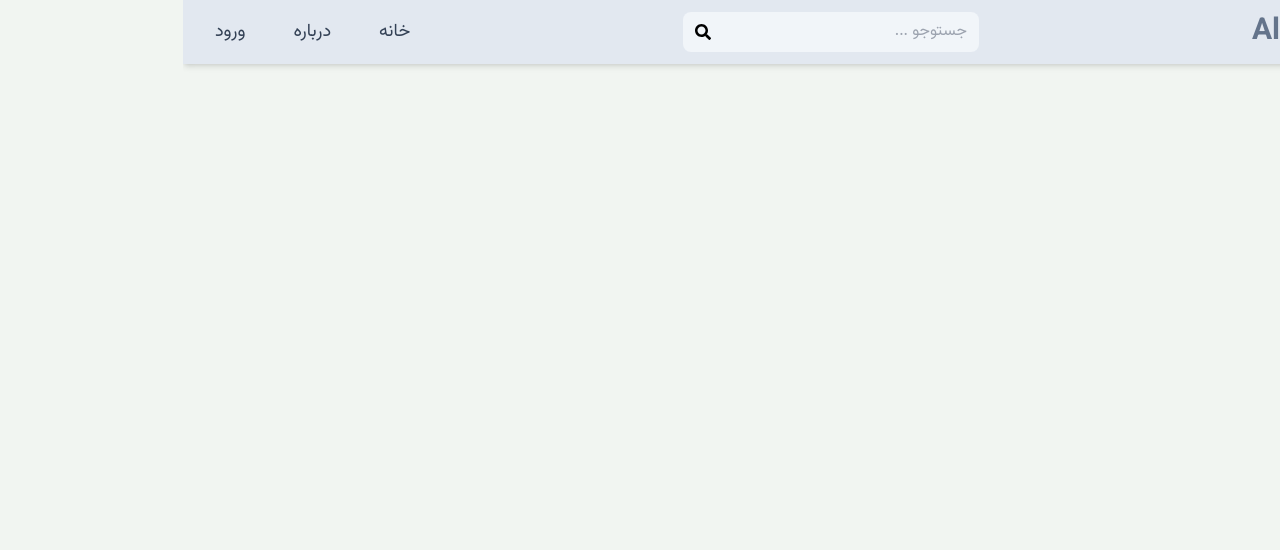
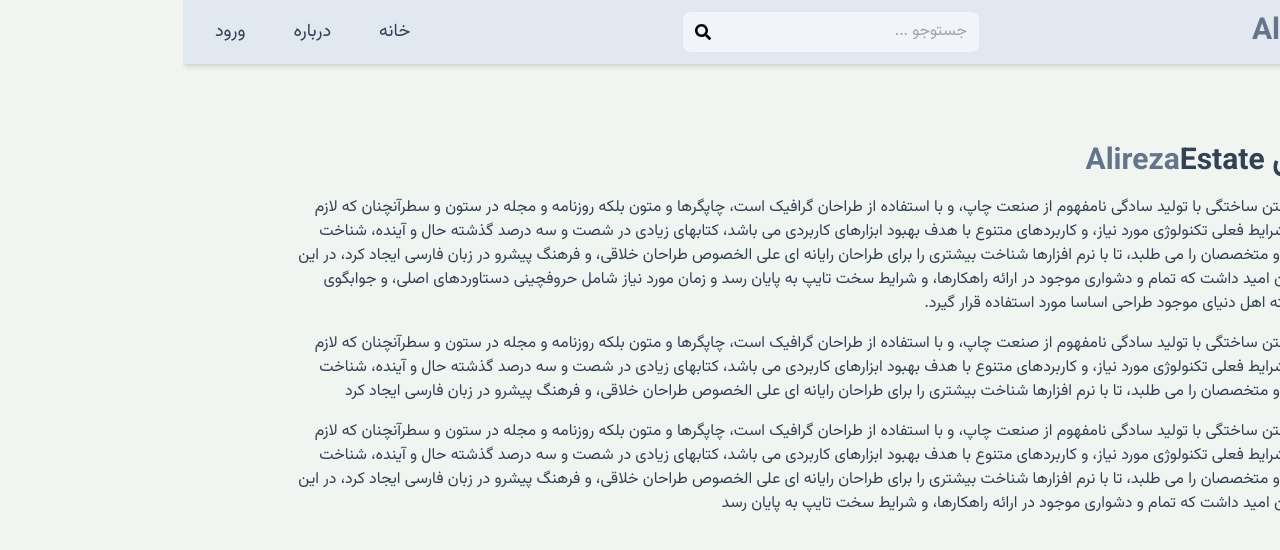
Before and after one commit to Alireza-ghanbari/mern-estate-farsi, a React (Vite) app in the folder client/: page /about in a window 1280 px wide. Shown: the top 550 px of the page. Built offline with nearby package versions, Linux system fonts and the light colour scheme; no server answers.

Commit message:
complete about page

```diff
--- a/client/src/pages/About.jsx
+++ b/client/src/pages/About.jsx
@@ -1,7 +1,43 @@
-import React from 'react'
+import React from "react";
 
 export default function About() {
   return (
-    <div>About</div>
-  )
+    <div className="py-20 px-2 xs:px-8 max-w-6xl mx-auto">
+      <h1 className="xs:text-3xl text-2xl font-bold mb-4 text-slate-700">
+        درباره ی <span className="text-slate-500">Alireza</span>Estate
+      </h1>
+      <p className="mb-4 text-slate-700">
+        لورم ایپسوم متن ساختگی با تولید سادگی نامفهوم از صنعت چاپ، و با استفاده
+        از طراحان گرافیک است، چاپگرها و متون بلکه روزنامه و مجله در ستون و
+        سطرآنچنان که لازم است، و برای شرایط فعلی تکنولوژی مورد نیاز، و کاربردهای
+        متنوع با هدف بهبود ابزارهای کاربردی می باشد، کتابهای زیادی در شصت و سه
+        درصد گذشته حال و آینده، شناخت فراوان جامعه و متخصصان را می طلبد، تا با
+        نرم افزارها شناخت بیشتری را برای طراحان رایانه ای علی الخصوص طراحان
+        خلاقی، و فرهنگ پیشرو در زبان فارسی ایجاد کرد، در این صورت می توان امید
+        داشت که تمام و دشواری موجود در ارائه راهکارها، و شرایط سخت تایپ به پایان
+        رسد و زمان مورد نیاز شامل حروفچینی دستاوردهای اصلی، و جوابگوی سوالات
+        پیوسته اهل دنیای موجود طراحی اساسا مورد استفاده قرار گیرد.
+      </p>
+      <p className="mb-4 text-slate-700">
+        لورم ایپسوم متن ساختگی با تولید سادگی نامفهوم از صنعت چاپ، و با استفاده
+        از طراحان گرافیک است، چاپگرها و متون بلکه روزنامه و مجله در ستون و
+        سطرآنچنان که لازم است، و برای شرایط فعلی تکنولوژی مورد نیاز، و کاربردهای
+        متنوع با هدف بهبود ابزارهای کاربردی می باشد، کتابهای زیادی در شصت و سه
+        درصد گذشته حال و آینده، شناخت فراوان جامعه و متخصصان را می طلبد، تا با
+        نرم افزارها شناخت بیشتری را برای طراحان رایانه ای علی الخصوص طراحان
+        خلاقی، و فرهنگ پیشرو در زبان فارسی ایجاد کرد
+      </p>
+      <p className="mb-4 text-slate-700">
+        لورم ایپسوم متن ساختگی با تولید سادگی نامفهوم از صنعت چاپ، و با استفاده
+        از طراحان گرافیک است، چاپگرها و متون بلکه روزنامه و مجله در ستون و
+        سطرآنچنان که لازم است، و برای شرایط فعلی تکنولوژی مورد نیاز، و کاربردهای
+        متنوع با هدف بهبود ابزارهای کاربردی می باشد، کتابهای زیادی در شصت و سه
+        درصد گذشته حال و آینده، شناخت فراوان جامعه و متخصصان را می طلبد، تا با
+        نرم افزارها شناخت بیشتری را برای طراحان رایانه ای علی الخصوص طراحان
+        خلاقی، و فرهنگ پیشرو در زبان فارسی ایجاد کرد، در این صورت می توان امید
+        داشت که تمام و دشواری موجود در ارائه راهکارها، و شرایط سخت تایپ به پایان
+        رسد
+      </p>
+    </div>
+  );
 }
```
